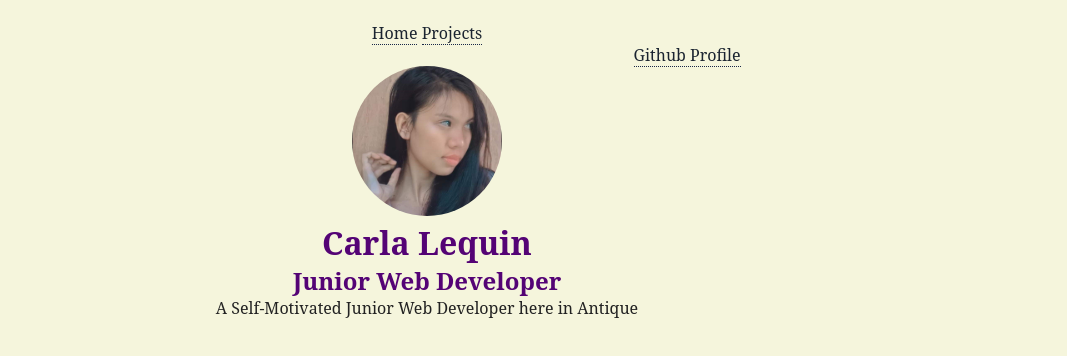
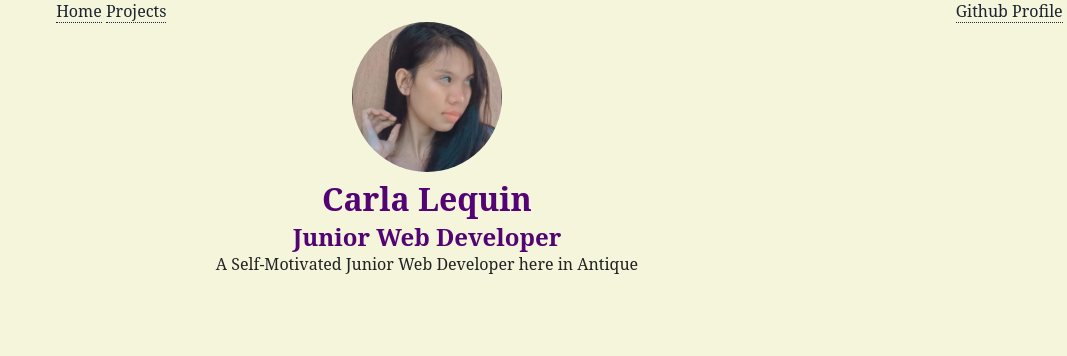
Before and after one commit to carling03/static-website, a plain HTML site: page index.html in a window 1280 px wide. Shown: the whole page, without its empty margins (213-1280 px from the left). Drawn offline with Linux system fonts and the light colour scheme; a web font is replaced by a local one.

Commit message:
Update index.html

```diff
--- a/index.html
+++ b/index.html
@@ -10,17 +10,13 @@
 </head>
 <body>
     <header>
-    <section id="left-side"></section>
-    <nav>
+    <nav id="left-side">
       <a href="./index.html">Home</a>
       <a href="./projects/project.html">Projects</a>
     </nav>
-  </section>
-  <section id="right-side">
-    <nav>
+    <nav id="right-side">
       <a href="https://github.com/carling03">Github Profile</a>
     </nav>
-  </section>
   </header>
     <main id="content"></main>
     <img id="my-avatar" src="./img/carla.jpg" alt="Let's be friend"/>
```
